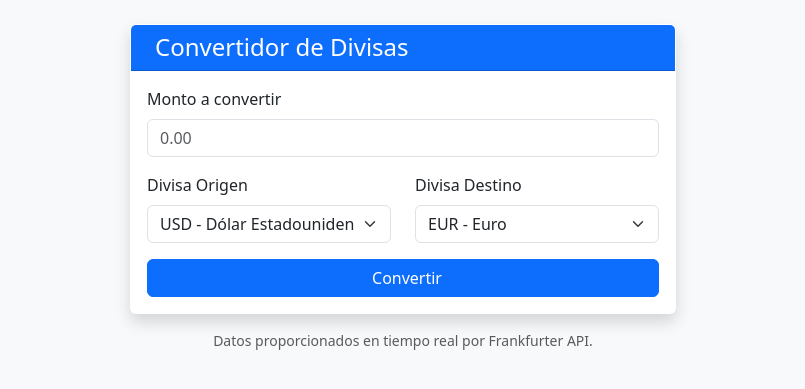
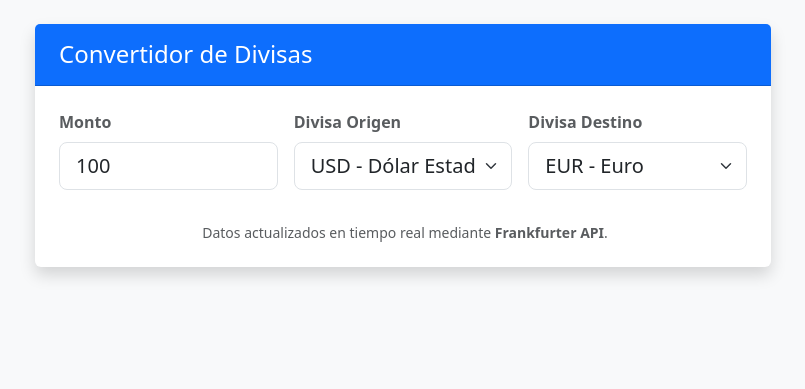
Before and after one commit to rafapolo22/FinanzasApp, a Flask app: page /divisas in a window 1280 px wide. Shown: the part 80-469 px from the top of the page, without its empty margins (237-1042 px from the left). Run offline with Flask 3, Linux system fonts and the light colour scheme; the visitor is signed in with stand-in values (Sample User, id 1).

Commit message:
Feature: convertidor de divisas en tiempo real con frankfurter.app

```diff
--- a/app.py
+++ b/app.py
@@ -527,27 +527,11 @@ def perfil():
     datos_usuario = usuarios.obtener_usuario(uid)
     return render_template('perfil.html', usuario=datos_usuario)
 
-@app.route('/divisas', methods=['GET', 'POST'])
+@app.route('/divisas')
 def divisas():
     if 'usuario_id' not in session:
         return redirect(url_for('login'))
-
-    resultado = None
-    monto = request.form.get('monto')
-    origen = request.form.get('origen', 'USD')
-    destino = request.form.get('destino', 'EUR')
-
-    if request.method == 'POST' and monto:
-        try:
-            # Frankfurter API: https://www.frankfurter.app/docs/
-            url = f"https://api.frankfurter.app/latest?amount={monto}&from={origen}&to={destino}"
-            with urllib.request.urlopen(url) as response:
-                data = json.loads(response.read().decode())
-                resultado = data['rates'][destino]
-        except Exception as e:
-            flash(idiomas.TRADUCCIONES.get(session.get('idioma', 'es'), {}).get('error_conversion', 'Error'), "danger")
-
-    return render_template('divisas.html', resultado=resultado, monto=monto, origen=origen, destino=destino)
+    return render_template('divisas.html')
 
 # Inicializar la base de datos automáticamente al arrancar (compatible con Gunicorn)
 inicializar_db()
--- a/templates/divisas.html
+++ b/templates/divisas.html
@@ -1,63 +1,133 @@
 {% extends "layout.html" %}
 {% block content %}
 <div class="row justify-content-center mt-4">
-    <div class="col-md-6">
-        <div class="card shadow">
-            <div class="card-header bg-primary text-white">
-                <h4 class="mb-0"><i class="fas fa-exchange-alt me-2"></i>{{ _('convertidor_divisas') }}</h4>
+    <div class="col-md-8">
+        <div class="card shadow border-0">
+            <div class="card-header bg-primary text-white py-3">
+                <h4 class="mb-0"><i class="fas fa-coins me-2"></i>{{ _('convertidor_divisas') }}</h4>
             </div>
-            <div class="card-body">
-                <form method="POST">
-                    <div class="mb-3">
-                        <label class="form-label">{{ _('monto_a_convertir') }}</label>
-                        <input type="number" step="0.01" name="monto" class="form-control" required value="{{ monto if monto else '' }}" placeholder="0.00">
+            <div class="card-body p-4">
+                <div class="row g-3 align-items-end">
+                    <div class="col-md-4">
+                        <label class="form-label fw-bold text-muted">{{ _('monto') }}</label>
+                        <input type="number" id="monto" class="form-control form-control-lg" placeholder="100.00" value="100">
                     </div>
-                    <div class="row">
-                        <div class="col-md-6 mb-3">
-                            <label class="form-label">{{ _('divisa_origen') }}</label>
-                            <select name="origen" class="form-select">
-                                <option value="USD" {% if origen == 'USD' %}selected{% endif %}>USD - Dólar Estadounidense</option>
-                                <option value="EUR" {% if origen == 'EUR' %}selected{% endif %}>EUR - Euro</option>
-                                <option value="GBP" {% if origen == 'GBP' %}selected{% endif %}>GBP - Libra Esterlina</option>
-                                <option value="JPY" {% if origen == 'JPY' %}selected{% endif %}>JPY - Yen Japonés</option>
-                                <option value="MXN" {% if origen == 'MXN' %}selected{% endif %}>MXN - Peso Mexicano</option>
-                                <option value="BRL" {% if origen == 'BRL' %}selected{% endif %}>BRL - Real Brasileño</option>
-                                <option value="CAD" {% if origen == 'CAD' %}selected{% endif %}>CAD - Dólar Canadiense</option>
-                                <option value="AUD" {% if origen == 'AUD' %}selected{% endif %}>AUD - Dólar Australiano</option>
-                                <option value="CHF" {% if origen == 'CHF' %}selected{% endif %}>CHF - Franco Suizo</option>
-                            </select>
-                        </div>
-                        <div class="col-md-6 mb-3">
-                            <label class="form-label">{{ _('divisa_destino') }}</label>
-                            <select name="destino" class="form-select">
-                                <option value="EUR" {% if destino == 'EUR' %}selected{% endif %}>EUR - Euro</option>
-                                <option value="USD" {% if destino == 'USD' %}selected{% endif %}>USD - Dólar Estadounidense</option>
-                                <option value="GBP" {% if destino == 'GBP' %}selected{% endif %}>GBP - Libra Esterlina</option>
-                                <option value="JPY" {% if destino == 'JPY' %}selected{% endif %}>JPY - Yen Japonés</option>
-                                <option value="MXN" {% if destino == 'MXN' %}selected{% endif %}>MXN - Peso Mexicano</option>
-                                <option value="BRL" {% if destino == 'BRL' %}selected{% endif %}>BRL - Real Brasileño</option>
-                                <option value="CAD" {% if destino == 'CAD' %}selected{% endif %}>CAD - Dólar Canadiense</option>
-                                <option value="AUD" {% if destino == 'AUD' %}selected{% endif %}>AUD - Dólar Australiano</option>
-                                <option value="CHF" {% if destino == 'CHF' %}selected{% endif %}>CHF - Franco Suizo</option>
-                            </select>
-                        </div>
+                    <div class="col-md-4">
+                        <label class="form-label fw-bold text-muted">{{ _('divisa_origen') }}</label>
+                        <select id="origen" class="form-select form-select-lg">
+                            <option value="USD" selected>USD - Dólar Estadounidense</option>
+                            <option value="EUR">EUR - Euro</option>
+                            <option value="GBP">GBP - Libra Esterlina</option>
+                            <option value="JPY">JPY - Yen Japonés</option>
+                            <option value="MXN">MXN - Peso Mexicano</option>
+                            <option value="BRL">BRL - Real Brasileño</option>
+                            <option value="CAD">CAD - Dólar Canadiense</option>
+                            <option value="AUD">AUD - Dólar Australiano</option>
+                            <option value="CHF">CHF - Franco Suizo</option>
+                            <option value="CNY">CNY - Yuan Chino</option>
+                            <option value="ILS">ILS - Shekel Israelí</option>
+                            <option value="INR">INR - Rupia India</option>
+                        </select>
                     </div>
-                    <button type="submit" class="btn btn-primary w-100">
-                        <i class="fas fa-sync me-2"></i>{{ _('convertir') }}
-                    </button>
-                </form>
+                    <div class="col-md-4">
+                        <label class="form-label fw-bold text-muted">{{ _('divisa_destino') }}</label>
+                        <select id="destino" class="form-select form-select-lg">
+                            <option value="EUR" selected>EUR - Euro</option>
+                            <option value="USD">USD - Dólar Estadounidense</option>
+                            <option value="GBP">GBP - Libra Esterlina</option>
+                            <option value="JPY">JPY - Yen Japonés</option>
+                            <option value="MXN">MXN - Peso Mexicano</option>
+                            <option value="BRL">BRL - Real Brasileño</option>
+                            <option value="CAD">CAD - Dólar Canadiense</option>
+                            <option value="AUD">AUD - Dólar Australiano</option>
+                            <option value="CHF">CHF - Franco Suizo</option>
+                            <option value="CNY">CNY - Yuan Chino</option>
+                            <option value="ILS">ILS - Shekel Israelí</option>
+                            <option value="INR">INR - Rupia India</option>
+                        </select>
+                    </div>
+                </div>
 
-                {% if resultado %}
-                <div class="mt-4 p-3 bg-light rounded border text-center">
-                    <h5 class="text-muted">{{ _('resultado_conversion') }}:</h5>
-                    <h2 class="text-primary mb-0 font-monospace">{{ monto }} {{ origen }} = {{ resultado }} {{ destino }}</h2>
+                <div id="resultado-container" class="mt-5 p-4 rounded-3 text-center border bg-light shadow-sm" style="display: none;">
+                    <p class="text-muted mb-2 small text-uppercase fw-bold">{{ _('resultado_conversion') }}</p>
+                    <h1 id="resultado-texto" class="display-4 text-primary mb-0 fw-bold"></h1>
                 </div>
-                {% endif %}
+
+                <div id="loading" class="mt-5 text-center" style="display: none;">
+                    <div class="spinner-border text-primary" role="status">
+                        <span class="visually-hidden">Loading...</span>
+                    </div>
+                </div>
             </div>
-        </div>
-        <div class="mt-3 text-muted small text-center">
-            <i class="fas fa-info-circle"></i> Datos proporcionados en tiempo real por Frankfurter API.
+            <div class="card-footer bg-transparent border-0 text-center pb-4">
+                <p class="text-muted small mb-0">
+                    <i class="fas fa-info-circle me-1"></i>
+                    Datos actualizados en tiempo real mediante <strong>Frankfurter API</strong>.
+                </p>
+            </div>
         </div>
     </div>
 </div>
+
+<script>
+document.addEventListener('DOMContentLoaded', function() {
+    const montoInput = document.getElementById('monto');
+    const origenSelect = document.getElementById('origen');
+    const destinoSelect = document.getElementById('destino');
+    const resultadoContainer = document.getElementById('resultado-container');
+    const resultadoTexto = document.getElementById('resultado-texto');
+    const loading = document.getElementById('loading');
+
+    let debounceTimer;
+
+    function convertir() {
+        const monto = montoInput.value;
+        const origen = origenSelect.value;
+        const destino = destinoSelect.value;
+
+        if (!monto || monto <= 0) {
+            resultadoContainer.style.display = 'none';
+            return;
+        }
+
+        if (origen === destino) {
+            resultadoTexto.innerText = `${monto} ${origen} = ${monto} ${destino}`;
+            resultadoContainer.style.display = 'block';
+            loading.style.display = 'none';
+            return;
+        }
+
+        clearTimeout(debounceTimer);
+        debounceTimer = setTimeout(() => {
+            loading.style.display = 'block';
+            resultadoContainer.style.display = 'none';
+
+            fetch(`https://api.frankfurter.app/latest?amount=${monto}&from=${origen}&to=${destino}`)
+                .then(response => {
+                    if (!response.ok) throw new Error('Network error');
+                    return response.json();
+                })
+                .then(data => {
+                    const resultado = data.rates[destino];
+                    const formatMonto = new Intl.NumberFormat().format(monto);
+                    const formatRes = new Intl.NumberFormat().format(resultado);
+                    resultadoTexto.innerText = `${formatMonto} ${origen} = ${formatRes} ${destino}`;
+                    resultadoContainer.style.display = 'block';
+                    loading.style.display = 'none';
+                })
+                .catch(error => {
+                    console.error('Error fetching conversion:', error);
+                    loading.style.display = 'none';
+                });
+        }, 300);
+    }
+
+    montoInput.addEventListener('input', convertir);
+    origenSelect.addEventListener('change', convertir);
+    destinoSelect.addEventListener('change', convertir);
+
+    // Primera conversión al cargar
+    convertir();
+});
+</script>
 {% endblock %}
```
